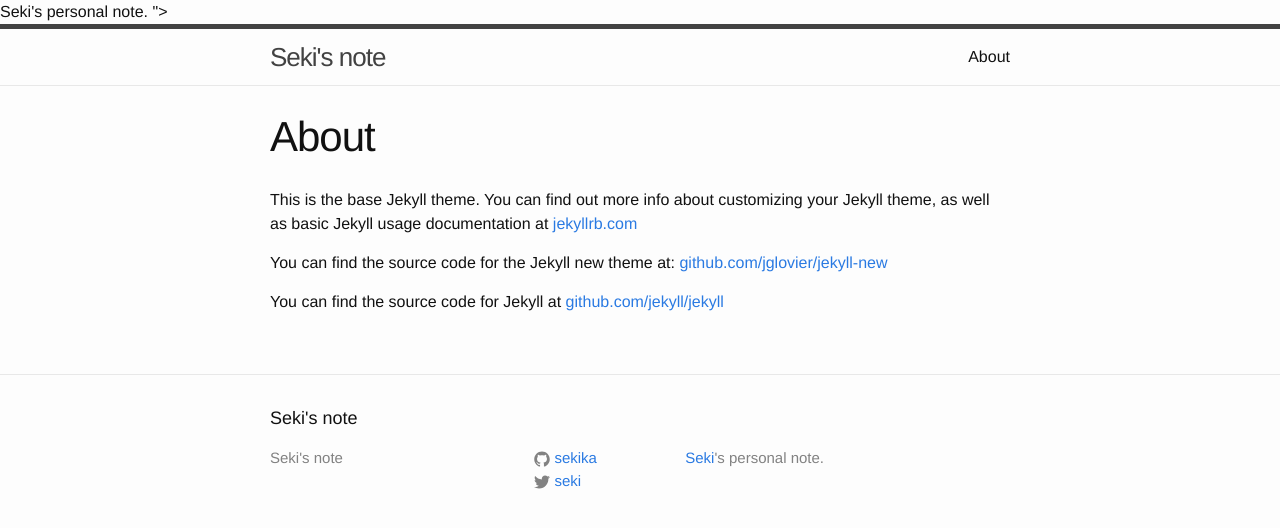
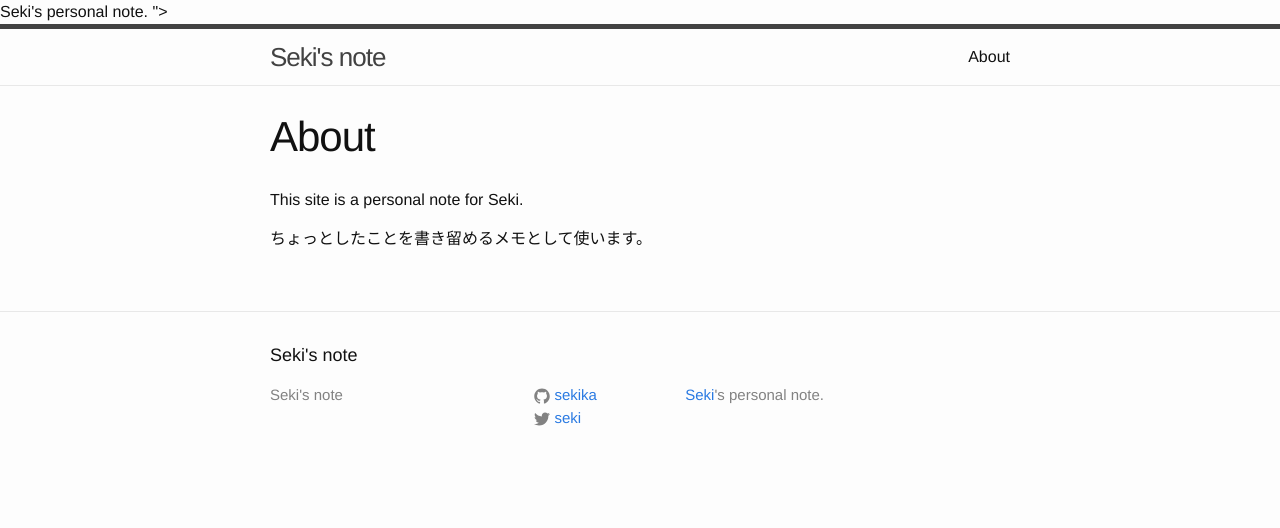
Before and after one commit to sekika/sekika.github.io, a Jekyll site: the page built from about.md, in a window 1280 px wide. Shown: the top 528 px of the page. Built offline with Jekyll 4.4.1, drawn with Linux system fonts in a browser that asks for light colours.

Commit message:
Update about

```diff
--- a/about.md
+++ b/about.md
@@ -4,8 +4,6 @@
 permalink: /about/
 ---
 
-This is the base Jekyll theme. You can find out more info about customizing your Jekyll theme, as well as basic Jekyll usage documentation at [jekyllrb.com](http://jekyllrb.com/)
+This site is a personal note for Seki.
 
-You can find the source code for the Jekyll new theme at: [github.com/jglovier/jekyll-new](https://github.com/jglovier/jekyll-new)
-
-You can find the source code for Jekyll at [github.com/jekyll/jekyll](https://github.com/jekyll/jekyll)
+ちょっとしたことを書き留めるメモとして使います。
```
